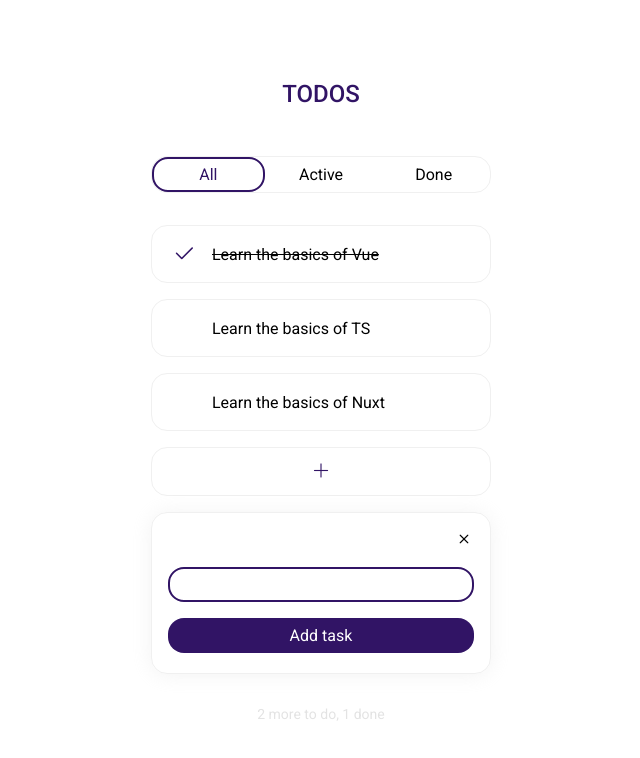
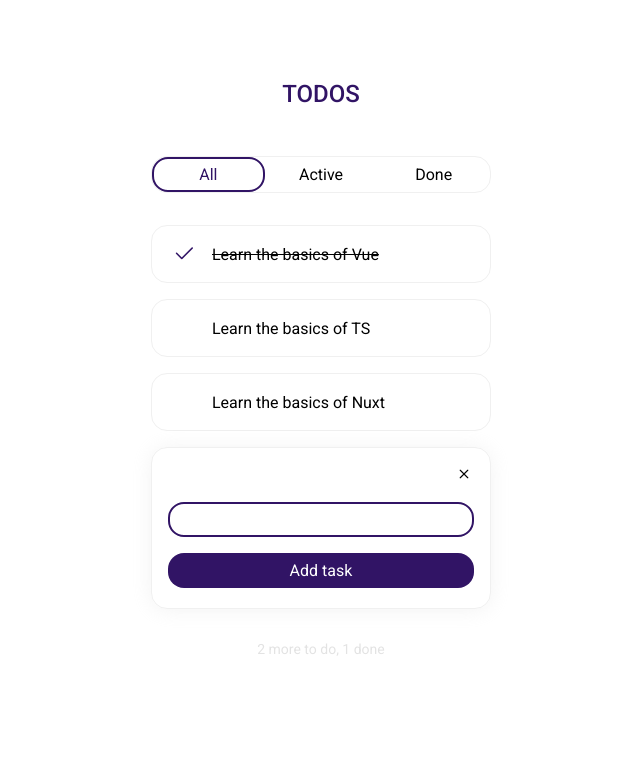
Before and after one commit to mglushakova/todos-vue, a Vue app: page / in a window 1280 px wide. Both pictures are taken after a click on the button 640 px from the left and 471 px from the top of the page. Shown: the top 758 px of the page, without its empty margins (319-959 px from the left). Built offline with nearby package versions, Linux system fonts and the light colour scheme.

Commit message:
adds add todo logic

```diff
--- a/src/App.vue
+++ b/src/App.vue
@@ -4,9 +4,13 @@
   <AppFilters />
 
   <main class="app-main">
-    <AppTodoList />
+    <AppTodoList
+      :todos="todos"
+      @toggle-todo="toggleTodo"
+      @remove-todo="removeTodo"
+    />
 
-    <AppAddTodo />
+    <AppAddTodo @add-todo="addTodo" />
   </main>
 
   <AppFooter />
@@ -19,6 +23,11 @@
 import AppTodoList from './components/AppTodoList.vue';
 import AppAddTodo from './components/AppAddTodo.vue';
 import AppFooter from './components/AppFooter.vue';
+import { Todo } from './types/Todo';
+
+interface State {
+  todos: Todo[];
+}
 
 export default defineComponent({
   components: {
@@ -28,5 +37,29 @@
     AppAddTodo,
     AppFooter,
   },
+  data(): State {
+    return {
+      todos: [
+        { id: 0, text: 'Learn the basics of Vue', completed: true },
+        { id: 1, text: 'Learn the basics of TS', completed: false },
+        { id: 2, text: 'Learn the basics of Nuxt', completed: false },
+      ],
+    };
+  },
+  methods: {
+    toggleTodo(id: number) {
+      const targetTodo = this.todos.find((todo: Todo) => todo.id === id);
+
+      if (targetTodo) {
+        targetTodo.completed = !targetTodo.completed;
+      }
+    },
+    removeTodo(id: number) {
+      this.todos = this.todos.filter((todo: Todo) => todo.id !== id);
+    },
+    addTodo(todo: Todo) {
+      this.todos.push(todo);
+    },
+  },
 });
 </script>
--- a/src/components/AppAddTodo.vue
+++ b/src/components/AppAddTodo.vue
@@ -1,16 +1,55 @@
 <template>
   <section class="add-todo">
-    <button class="add-todo__show-form-button">
-      <i class="bi bi-plus-lg"></i>
-    </button>
-    <form class="add-todo__form">
-      <button class="close-button" type="button">
+    <form v-if="isFormVisible" class="add-todo__form" @submit.prevent="addTodo">
+      <button class="close-button" type="button" @click="closeForm">
         <i class="bi bi-x"></i>
       </button>
       <div class="text-input text-input--focus">
-        <input class="input" />
+        <input v-model="todoText" class="input" />
       </div>
       <button class="button button--filled">Add task</button>
     </form>
+    <button v-else class="add-todo__show-form-button" @click="showForm">
+      <i class="bi bi-plus-lg"></i>
+    </button>
   </section>
 </template>
+
+<script lang="ts">
+import { defineComponent } from 'vue';
+import { Todo } from '@/types/Todo';
+
+interface State {
+  isFormVisible: boolean;
+  todoText: string;
+}
+
+export default defineComponent({
+  data(): State {
+    return {
+      isFormVisible: false,
+      todoText: '',
+    };
+  },
+  methods: {
+    showForm() {
+      this.isFormVisible = true;
+    },
+    closeForm() {
+      this.isFormVisible = false;
+    },
+    addTodo() {
+      this.$emit('addTodo', {
+        id: Date.now(),
+        text: this.todoText,
+        completed: false,
+      });
+
+      this.todoText = '';
+    },
+  },
+  emits: {
+    addTodo: (todo: Todo) => todo,
+  },
+});
+</script>
--- a/src/components/AppTodoList.vue
+++ b/src/components/AppTodoList.vue
@@ -11,39 +11,30 @@
 </template>
 
 <script lang="ts">
-import { defineComponent } from 'vue';
+import { PropType, defineComponent } from 'vue';
 import AppTodoItem from './AppTodoItem.vue';
 import { Todo } from '@/types/Todo';
-
-interface State {
-  todos: Todo[];
-}
 
 export default defineComponent({
   components: {
     AppTodoItem,
   },
-
-  data(): State {
-    return {
-      todos: [
-        { id: 0, text: 'Learn the basics of Vue', completed: true },
-        { id: 1, text: 'Learn the basics of TS', completed: false },
-        { id: 2, text: 'Learn the basics of Nuxt', completed: false },
-      ],
-    };
+  props: {
+    todos: {
+      type: Array as PropType<Todo[]>,
+    },
   },
   methods: {
     toggleTodo(id: number) {
-      const targetTodo = this.todos.find((todo: Todo) => todo.id === id);
-
-      if (targetTodo) {
-        targetTodo.completed = !targetTodo.completed;
-      }
+      this.$emit('toggleTodo', id);
     },
     removeTodo(id: number) {
-      this.todos = this.todos.filter((todo: Todo) => todo.id !== id);
+      this.$emit('removeTodo', id);
     },
+  },
+  emits: {
+    toggleTodo: (id: number) => Number.isInteger(id),
+    removeTodo: (id: number) => Number.isInteger(id),
   },
 });
 </script>
```
